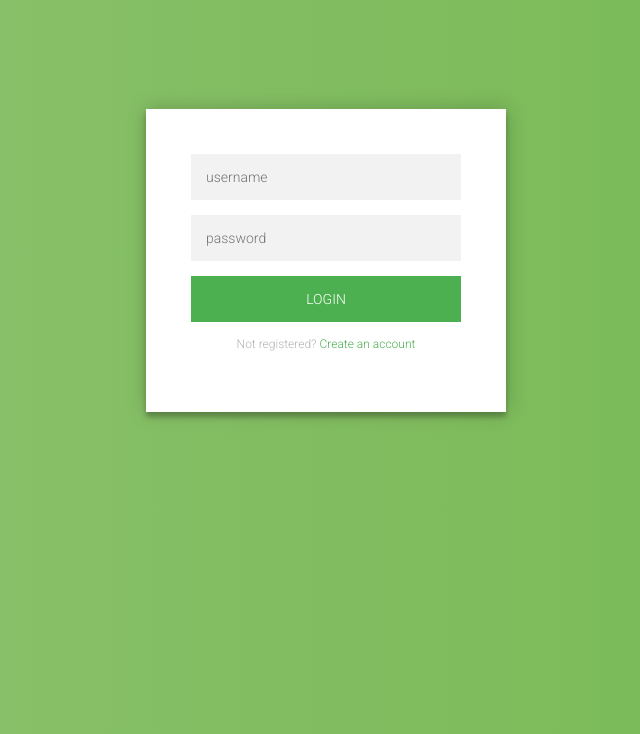
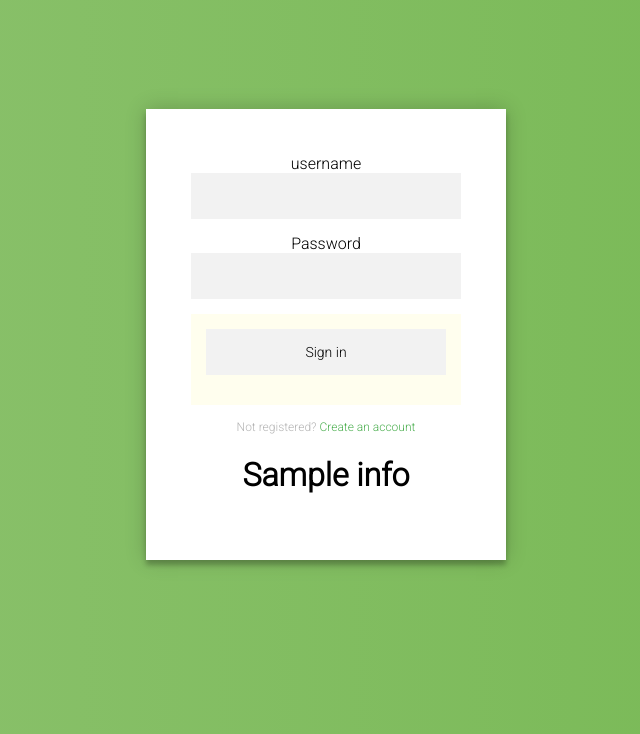
Before and after one commit to Agus-DC/AppDB, a Flask app: template templates/ingresar.html in a window 1280 px wide. Shown: the top 734 px of the page, without its empty margins (314-954 px from the left). Run offline with Flask 2, Linux system fonts and the light colour scheme; the template is opened without the code that fills it: values that come from a table or form of the project are taken from there, most other values are stand-ins (such as "Sample title", 1, 10 or a date in 2020); some libraries are stand-ins or nearby versions.

Commit message:
Comprobaciones de contrasenias, existencia de usuario y validacion de password

```diff
--- a/src/app.py
+++ b/src/app.py
@@ -6,7 +6,7 @@
 #se importan librerias para pagina web
 from flask import render_template, redirect, url_for, session
 
-from forms import SignupForm #PostForm, LoginForm
+from forms import SignupForm, LoginForm #PostForm,
 from models import usuario, Album
 
 import sqlobject as SO
@@ -19,17 +19,30 @@
 app.config['SQLALCHEMY_DATABASE_URI'] = 'mysql+pymysql://invitado:invitado@localhost/app_db'
 app.config['SECRET_KEY'] = '7110c8ae51a4b5af97be6534caef90e4bb9bdcb3380af008f90b23a5d1616bf319bc298105da20fe'
 
+@app.route("/", methods=['GET', 'POST'])
+def index():
+  info = ''
+  form = LoginForm()
+  if form.validate_on_submit():
+    name = form.username.data
+    passwor = form.password.data
+    print(name)
+    print(passwor)
 
-@app.route("/")
-def index():
-    page = request.args.get('page', 1)
-    list = request.args.get('list', 20)
-    return render_template('ingresar.html')
+    user1 = usuario.get_user(name)
+    if(user1 is None):
+      info = 'User not found'
+    elif((user1.check_password(passwor) != True)):
+      info='Invalid password, retry'
+    else:
+      return render_template('home.html', form = form, info = 'BIENVENIDO');
+  return render_template('ingresar.html', form = form, info = info)
 
 
 #Defino la ruta principal
 @app.route('/registro/', methods=['GET', 'POST'])
 def log():
+  info = ''
   form = SignupForm()
   if form.validate_on_submit():
       name = form.username.data
@@ -39,10 +52,14 @@
       print(email)
       print(passwor)
 
-      usuario(username = name, email = email, passwo = usuario.set_password(passwor))
+      if((usuario.check_user(name) == True) ):
+        info='User already in use, retry'
+      else:
+        user = usuario(username = name, email = email, passwo = usuario.set_password(passwor))
+        info='User register susessfully, login'
 
+  return render_template('registro.html', form = form, info = info)
 
-  return render_template('registro.html', form = form)
 
 
 @app.route('/logout')
@@ -60,12 +77,11 @@
     # connection.debug = True
 
     # borro las tablas si ya existian
-
-    usuario.dropTable(ifExists=True)
-    Album.dropTable(ifExists=True)
+    #usuario.dropTable(ifExists=True)
+    #Album.dropTable(ifExists=True)
 
     # creo las tablas
-    Album.createTable()
-    usuario.createTable()
+    #Album.createTable()
+    #usuario.createTable()
 
     app.run(debug=True)
--- a/src/forms.py
+++ b/src/forms.py
@@ -1,9 +1,14 @@
 from flask_wtf import FlaskForm
 from wtforms import StringField, SubmitField, PasswordField
 from wtforms.validators import DataRequired, Email, Length
+
+class LoginForm(FlaskForm):
+	username = StringField('username', validators=[DataRequired(), Length(min = 2, max = 26)])
+	password = PasswordField('Password', validators=[DataRequired()])
+	submit = SubmitField('Sign in')
 
 class SignupForm(FlaskForm):
 	username = StringField('username', validators=[DataRequired(), Length(min = 2, max = 26)])
 	password = PasswordField('Password', validators=[DataRequired()])
 	email = StringField('email', validators=[DataRequired(), Email()])
-	submit = SubmitField('Registrar')
+	submit = SubmitField('Register')
--- a/templates/ingresar.html
+++ b/templates/ingresar.html
@@ -1,16 +1,29 @@
-<html>
-<body>
+{% block content %}
 <link rel="stylesheet" href="{{ url_for('static', filename='style.css') }}">
 <div class="login-page">
   <div class="form">
-    <form class="login-form">
-      <input type="text" placeholder="username"/>
-      <input type="password" placeholder="password"/>
-      <button>login</button>
+    <form action="" method="post" novalidate>
+        {{ form.hidden_tag() }}
+        <div>
+            {{ form.username.label }}
+            {{ form.username }}<br>
+            {% for error in form.username.errors %}
+            <span style="color: red;">{{ error }}</span>
+            {% endfor %}
+        </div>
+        <div>
+            {{ form.password.label }}
+            {{ form.password }}<br>
+            {% for error in form.password.errors %}
+            <span style="color: red;">{{ error }}</span>
+            {% endfor %}
+        </div>
+        <div>
+            <button style="background: #4CAF50;background-color:#FFFEEE">{{ form.submit()}}</button>
+        </div>
       <p class="message">Not registered? <a href="registro">Create an account</a></p>
     </form>
-    <form method=post>
+    <h1>{{info}}</h1>
+  </div>
 </div>
-</div>
-<html>
-<body>
+{% endblock %}
```
Also changed, not shown: src/models.py (+40 -7 lines), templates/home.html (+8 -48 lines), templates/registro.html (+3 -20 lines).
